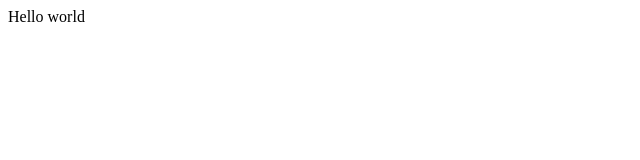
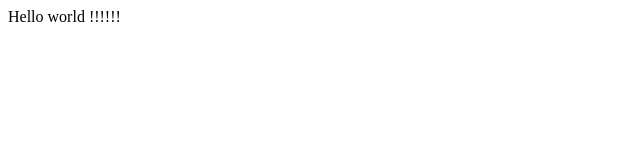
Before and after one commit to alcoesan/Hello-World, a plain HTML site: page index.html in a window 1280 px wide. Shown: the full height of the page, 0-640 px from the left. Drawn offline with Linux system fonts and the light colour scheme.

Commit message:
Update index.html

```diff
--- a/index.html
+++ b/index.html
@@ -1,3 +1,3 @@
 <html>
 <body>
-Hello world
+Hello world !!!!!!
```
